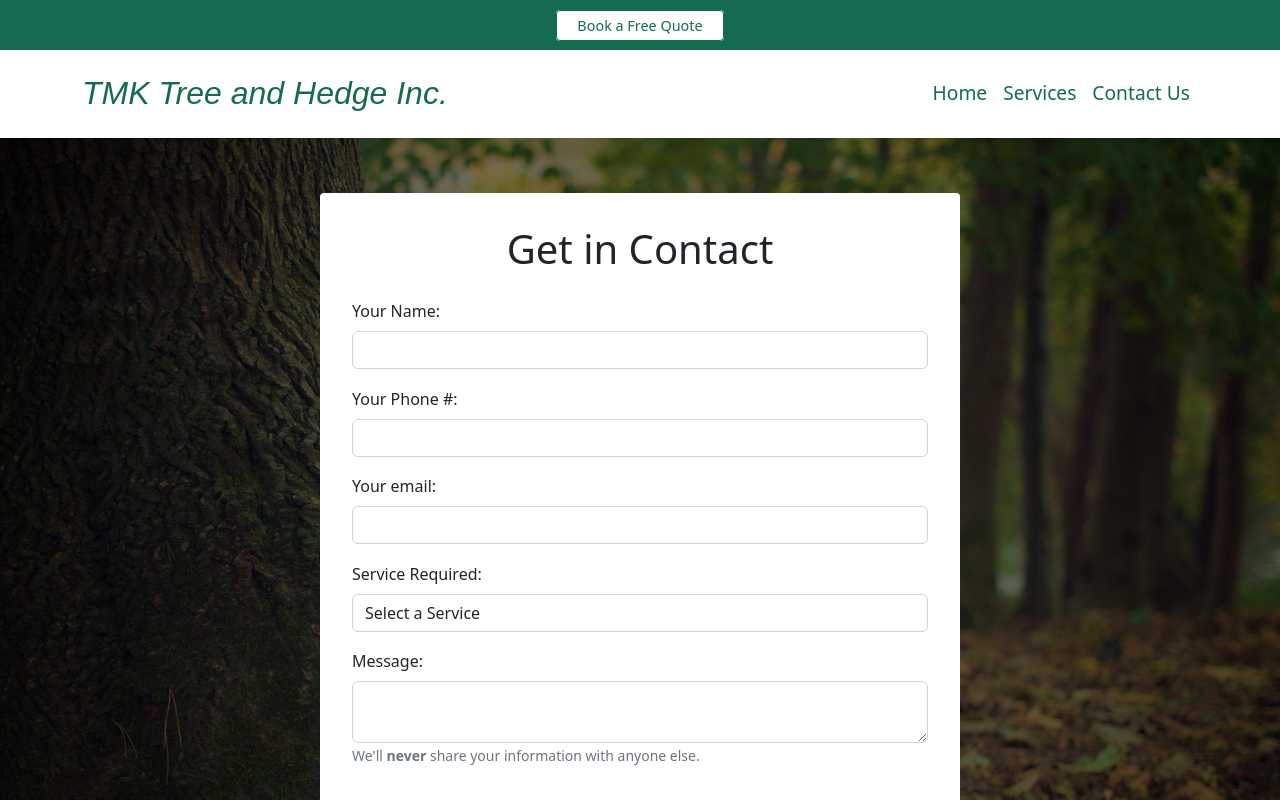
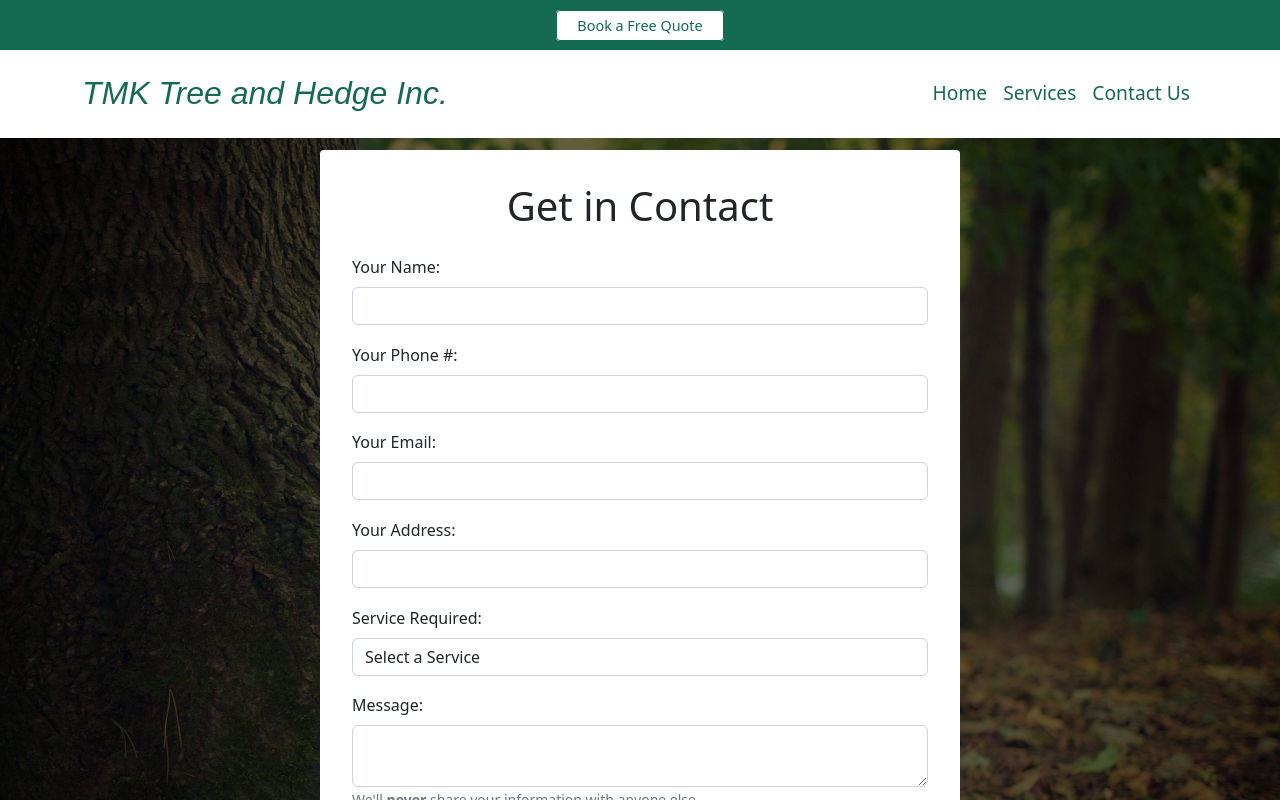
Before and after one commit to TibetYAkyurekli/TMK-Inc-Website, a React (Create React App) app: page /contact-us in a window 1280 px wide. Shown: the top 800 px of the page. Built offline with nearby package versions, Linux system fonts and the light colour scheme; a web font is replaced by a local one.

Commit message:
Add Address field to contact form

```diff
--- a/src/components/ContactForm/ContactForm.js
+++ b/src/components/ContactForm/ContactForm.js
@@ -12,6 +12,7 @@ function ContactForm() {
     name: "",
     phone: "",
     email: "",
+    address: "",
     message: "",
     services: "",
   });
@@ -69,11 +70,20 @@ function ContactForm() {
           />
         </Form.Group>
         <Form.Group controlId="formEmail">
-          <Form.Label>Your email:</Form.Label>
+          <Form.Label>Your Email:</Form.Label>
           <Form.Control
             type="email"
             name="email"
             value={formData.email}
+            onChange={handleChange}
+          />
+        </Form.Group>
+        <Form.Group controlId="formAddress">
+          <Form.Label>Your Address:</Form.Label>
+          <Form.Control
+            type="text"
+            name="text"
+            value={formData.address}
             onChange={handleChange}
           />
         </Form.Group>
```
